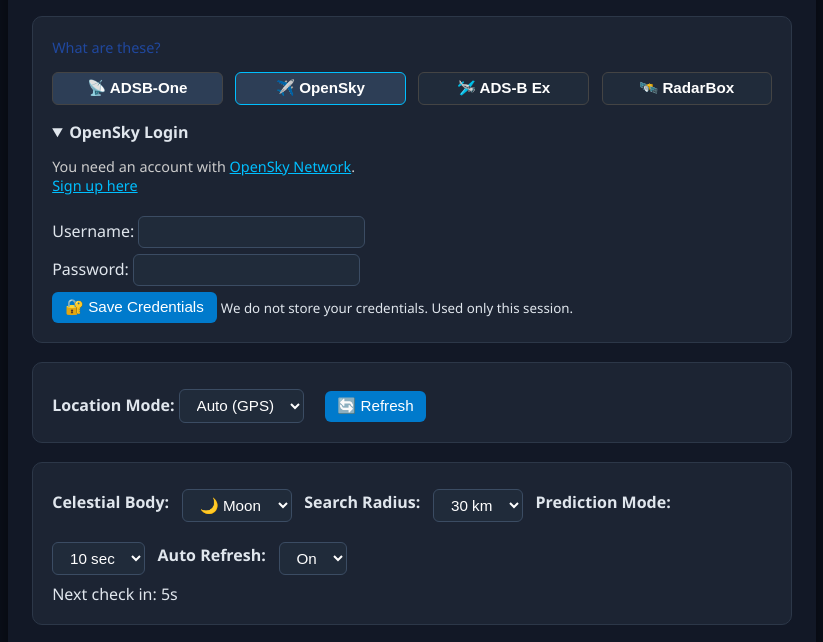
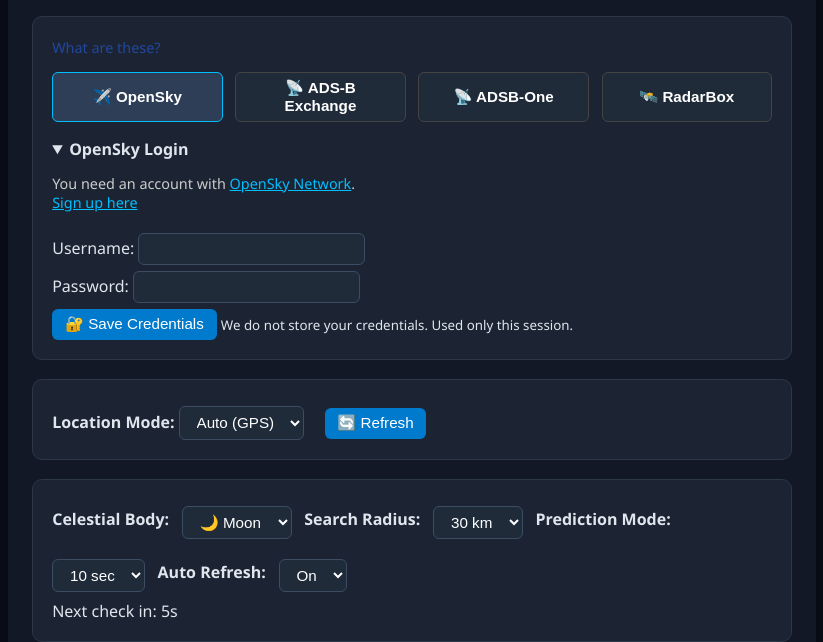
Before and after one commit to kaibacorp1/Transit-Tracker, a website: page public/index.html in a window 1280 px wide. Shown: the part 137-779 px from the top of the page, without its empty margins (228-1051 px from the left). Drawn offline with Linux system fonts and the light colour scheme.

Commit message:
Update index.html

```diff
--- a/public/index.html
+++ b/public/index.html
@@ -38,21 +38,11 @@
       <a href="public/providers.html" class="small-link">What are these?</a>
 
       <div class="tab-buttons">
-        <button id="adsboneTabBtn" onclick="useAdsbOneAPI()" class="active">📡 ADSB-One</button>
         <button onclick="showTab('openskyTab')" id="openskyTabBtn" class="active">✈️ OpenSky</button>
-        <button onclick="showTab('adsbexTab')" id="adsbexTabBtn">🛩️ ADS-B Ex</button>
+        <button onclick="showTab('adsbexTab')" id="adsbexTabBtn">📡 ADS-B Exchange</button>
+        <button id="adsboneTabBtn" onclick="showTab('adsboneTab')">📡 ADSB-One</button>
         <button onclick="showTab('radarboxTab')" id="radarboxTabBtn">🛰️ RadarBox</button>
       </div>
-
-     <div id="adsboneTab" style="display:none; padding:1rem;">
-  <details id="adsboneDetails" open>
-    <summary>📡 ADSB-One</summary>
-    <div style="margin-top:0.5rem;">
-      <button onclick="useAdsbOneAPI()">📡 Use ADSB-One</button>
-      <div id="adsboneApiNotice" style="margin-top:0.5rem;"></div>
-    </div>
-  </details>
-    </div>
 
       <div id="openskyTab">
         <details open>
@@ -80,6 +70,12 @@
           <div id="adsbApiNotice"></div>
         </details>
       </div>
+
+       <div id="adsboneTab" style="display:none; padding:1rem;">
+       <h2>ADSB-One</h2>
+       <button onclick="useAdsbOneAPI()">📡 Use ADSB-One</button>
+       <div id="adsboneApiNotice" style="margin-top:0.5rem;"></div>
+       </div>
 
        <div id="radarboxTab" style="display:none; padding:1rem">
        <h2>RadarBox Setup</h2>
```
